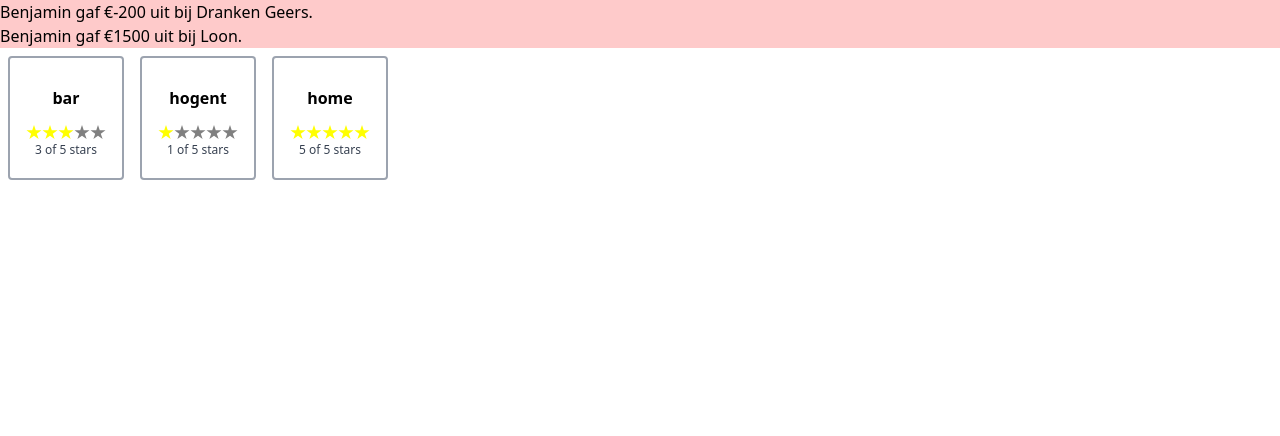
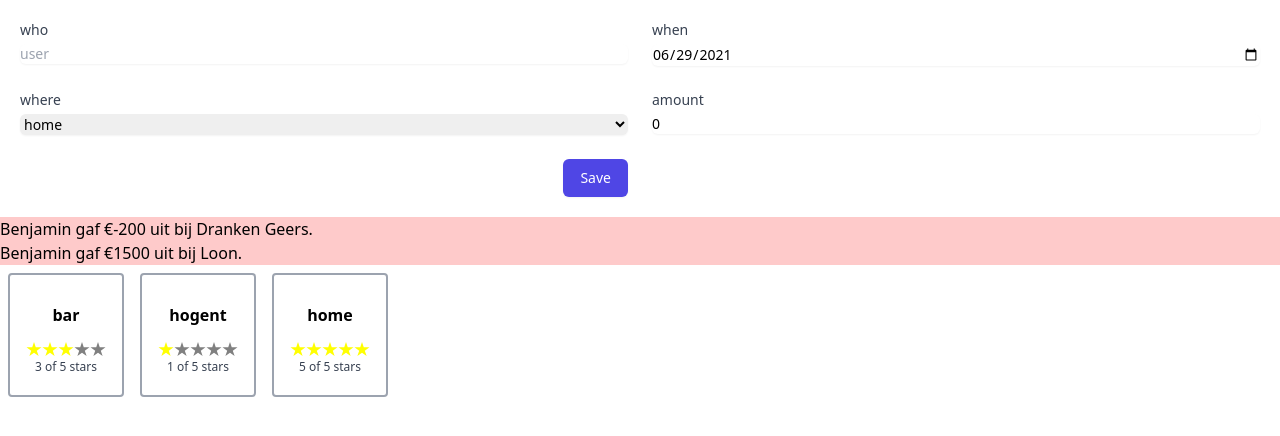
Before and after one commit to thomasaelbrecht/frontend-cicd-aalst, a React (Create React App) app: page / in a window 1280 px wide. Shown: the top 436 px of the page. Built offline with nearby package versions, Linux system fonts and the light colour scheme.

Commit message:
add AddTransactionForm component

```diff
--- a/src/App.js
+++ b/src/App.js
@@ -3,19 +3,34 @@ import {useState} from 'react';
 import {TRANSACTION_DATA, PLACE_DATA} from './mock-data';
 import Transaction from './components/Transaction';
 import Places from './components/Places';
+import AddTransactionForm from './components/AddTransactionForm';
 
 function App() {
   const [places, setPlaces] = useState(PLACE_DATA);
+  const [transactions, setTransactions] = useState(TRANSACTION_DATA);
 
   const ratePlace = (id, rating) => {
     const newPlaces = places.map((p) => (p.id === id ? {...p, rating} : p));
     setPlaces(newPlaces);
   };
 
-
+  const createTransaction = (user, place, amount, date) => {
+    const newTransactions = [
+      {
+        id: transactions.reduce((max, t) => (t.id > max ? t.id : max), 0) + 1,
+        user,
+        place,
+        amount,
+        date: new Date(date),
+      },
+      ...transactions,
+    ]; // newest first
+    setTransactions(newTransactions);
+  };
   return (
     <div className="App">
-      {TRANSACTION_DATA.map((trans, index) => (
+      <AddTransactionForm places={places} onSaveTransaction={createTransaction} />
+      {transactions.map((trans, index) => (
         <Transaction {...trans} key={index} />
       ))}
       <Places places={places} onRate={ratePlace} />
--- /dev/null
+++ b/src/components/AddTransactionForm.jsx
@@ -0,0 +1,91 @@
+import {useState} from 'react';
+
+export default function AddTransactionForm({places, onSaveTransaction = (f) => f}) {
+  const [user, setUser] = useState('');
+  const [date, setDate] = useState(new Date());
+  const [place, setPlace] = useState('home');
+  const [amount, setAmount] = useState(0);
+
+  const toDateInputString = (date) => {
+    // (toISOString returns something like 2020-12-05T14:15:74Z,
+    // date HTML5 input elements expect 2020-12-05
+    //
+    if (!date) return null;
+    if (typeof date !== Object) {
+      date = new Date(date);
+    }
+    let asString = date.toISOString();
+    return asString.substring(0, asString.indexOf('T'));
+  };
+
+  const handleSubmit = (e) => {
+    e.preventDefault();
+    onSaveTransaction(user, place, amount, date);
+    setUser('');
+    setDate(new Date());
+    setPlace('home');
+    setAmount(0);
+  };
+
+  return (
+    <form className="m-5" onSubmit={handleSubmit}>
+      <div className="grid grid-cols-6 gap-6">
+        <div className="col-span-6 sm:col-span-3">
+          <label htmlFor="user">who</label>
+          <input
+            type="text"
+            value={user}
+            onChange={(e) => setUser(e.target.value)}
+            placeholder="user"
+            name="user"
+            id="user"
+            required
+          />
+        </div>
+        <div className="col-span-6 sm:col-span-3">
+          <label htmlFor="date">when</label>
+          <input
+            type="date"
+            value={toDateInputString(date)}
+            onChange={(e) => setDate(e.target.value)}
+            placeholder="date"
+            name="date"
+            id="date"
+          />
+        </div>
+        <div className="col-span-6 sm:col-span-3">
+          <label htmlFor="place">where</label>
+          <select
+            value={place}
+            onChange={(e) => setPlace(e.target.value)}
+            name="place"
+            id="place"
+            required>
+            {places.map((p, index) => (
+              <option key={index} value={p.name}>
+                {p.name}
+              </option>
+            ))}
+          </select>
+        </div>
+        <div className="col-span-6 sm:col-span-3">
+          <label htmlFor="amount">amount</label>
+          <input
+            type="number"
+            value={amount}
+            onChange={(e) => setAmount(e.target.value)}
+            placeholder="amount"
+            name="amount"
+            id="amount"
+            required
+          />
+        </div>
+        <div className="col-span-6 sm:col-span-3">
+          <div className="flex justify-end">
+            <button type="submit">Save</button>
+          </div>
+        </div>
+      </div>
+    </form>
+  );
+}
```
